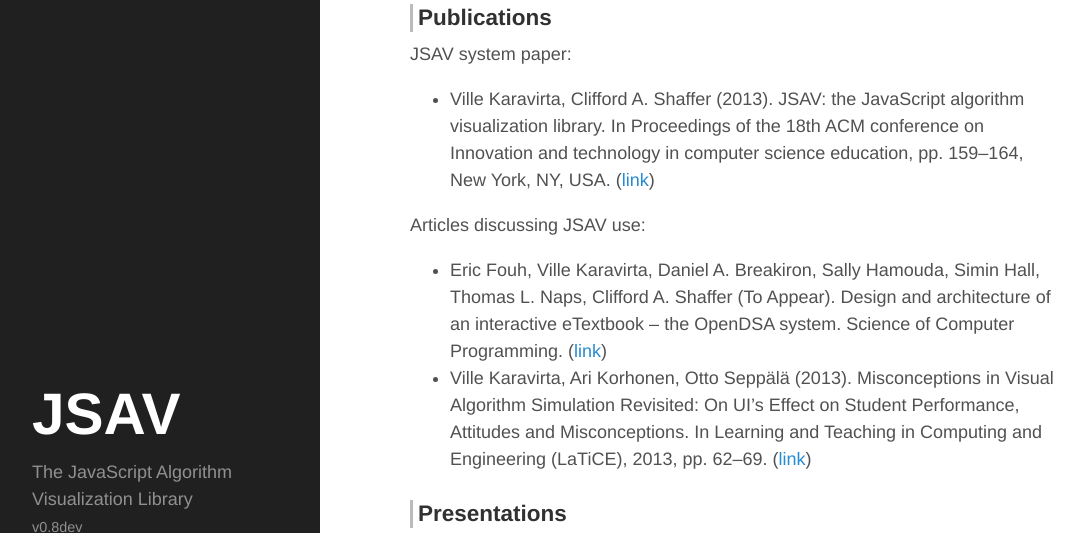
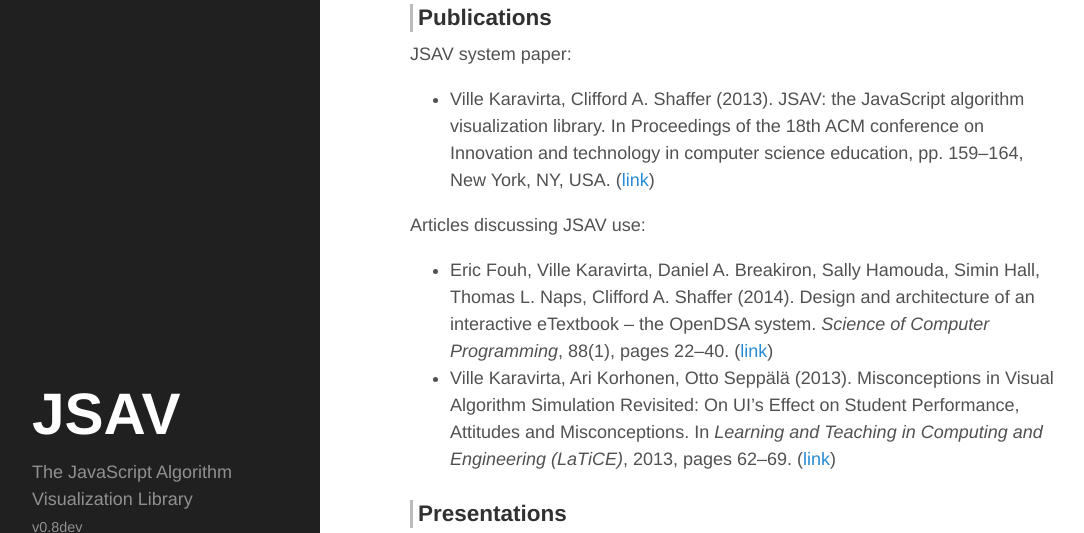
Before and after one commit to vkaravir/JSAV, a Jekyll site: the page built from index.md, in a window 1280 px wide and 900 px high, scrolled down 1306 px, cut to the strip 0-533 px from the top of the window. Shown: the whole strip, without its empty margins (4-1088 px from the left). Built offline with Jekyll 4.4.1, drawn with Linux system fonts in a browser that asks for light colours; Markdown is read by kramdown in place of the engine named in the settings.

Commit message:
Updated JSAV articles

```diff
--- a/index.md
+++ b/index.md
@@ -66,9 +66,13 @@ JSAV system paper:
 
 Articles discussing JSAV use:
 
- * Eric Fouh, Ville Karavirta, Daniel A. Breakiron, Sally Hamouda, Simin Hall, Thomas L. Naps, Clifford A. Shaffer (To Appear). Design and architecture of an interactive eTextbook – the OpenDSA system. Science of Computer Programming.
+ * Eric Fouh, Ville Karavirta, Daniel A. Breakiron, Sally Hamouda, Simin Hall, Thomas L. Naps, Clifford A. Shaffer
+   (2014). Design and architecture of an interactive eTextbook – the OpenDSA system. *Science of Computer Programming*,
+     88(1), pages 22–40.
    ([link](http://www.sciencedirect.com/science/article/pii/S016764231300333X))
- * Ville Karavirta, Ari Korhonen, Otto Seppälä (2013). Misconceptions in Visual Algorithm Simulation Revisited: On UI's Effect on Student Performance, Attitudes and Misconceptions. In Learning and Teaching in Computing and Engineering (LaTiCE), 2013, pp. 62–69.
+ * Ville Karavirta, Ari Korhonen, Otto Seppälä (2013). Misconceptions in Visual Algorithm Simulation Revisited: On
+   UI's Effect on Student Performance, Attitudes and Misconceptions. In *Learning and Teaching in Computing and
+   Engineering (LaTiCE)*, 2013, pages 62–69.
    ([link](http://dx.doi.org/10.1109/LaTiCE.2013.35))
 
 ### Presentations
```
